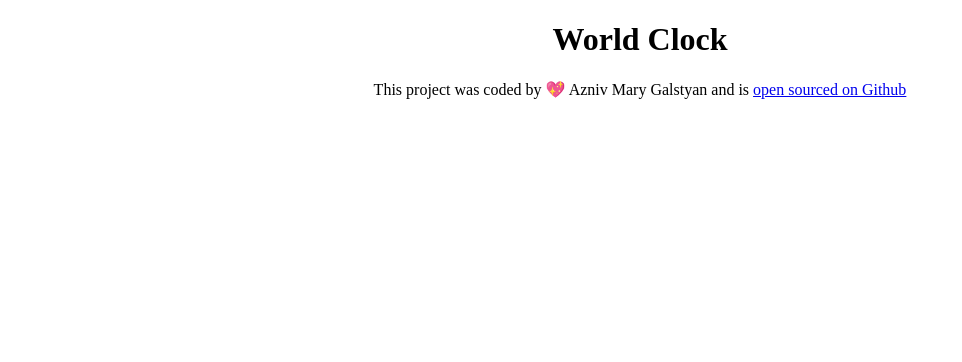
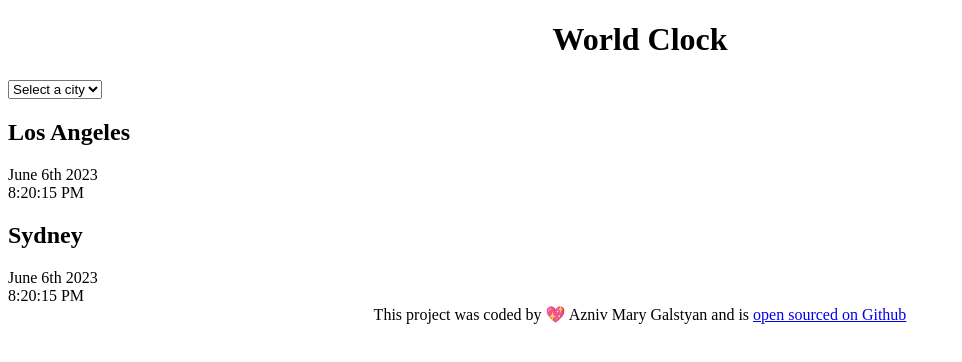
Before and after one commit to MaryAznivG/World-Clock, a plain HTML site: page index.html in a window 1280 px wide. Shown: the whole page, without its empty margins (0-962 px from the left). Drawn offline with Linux system fonts and the light colour scheme.

Commit message:
added basic HTML

```diff
--- a/index.html
+++ b/index.html
@@ -8,7 +8,25 @@
     <title>World Clock- Azniv Mary Galstyan</title>
 </head>
 <body>
+  <div class="container">
     <h1> World Clock </h1>
+    <select>
+      <option value="">Select a city</option>
+      <option value="">London</option>
+      <option value="">New York</option>
+      <option value="">Paris</option>
+    </select>
+    <div class="city">
+      <h2>Los Angeles</h2>
+      <div class="date">June 6th 2023</div>
+      <div class="time">8:20:15 PM</div>
+    </div>
+    <div class="city">
+      <h2>Sydney</h2>
+      <div class="date">June 6th 2023</div>
+      <div class="time">8:20:15 PM</div>
+    </div>
+  </div>
     <footer>
       This project was coded by 💖 Azniv Mary Galstyan and is <a href="https://github.com/MaryAznivG/World-Clock.git" target="_blank">open sourced on Github</a>
     </footer>
```
